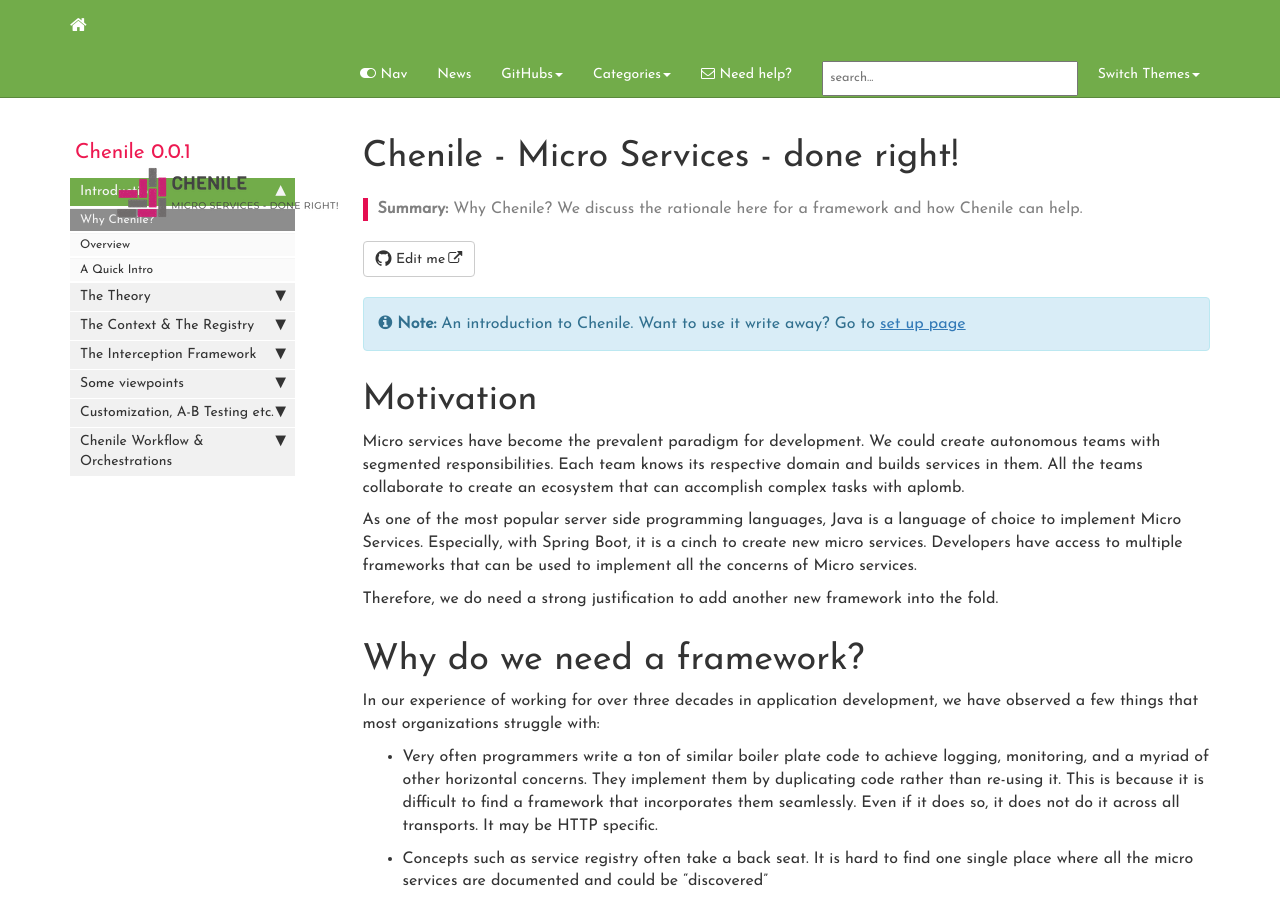
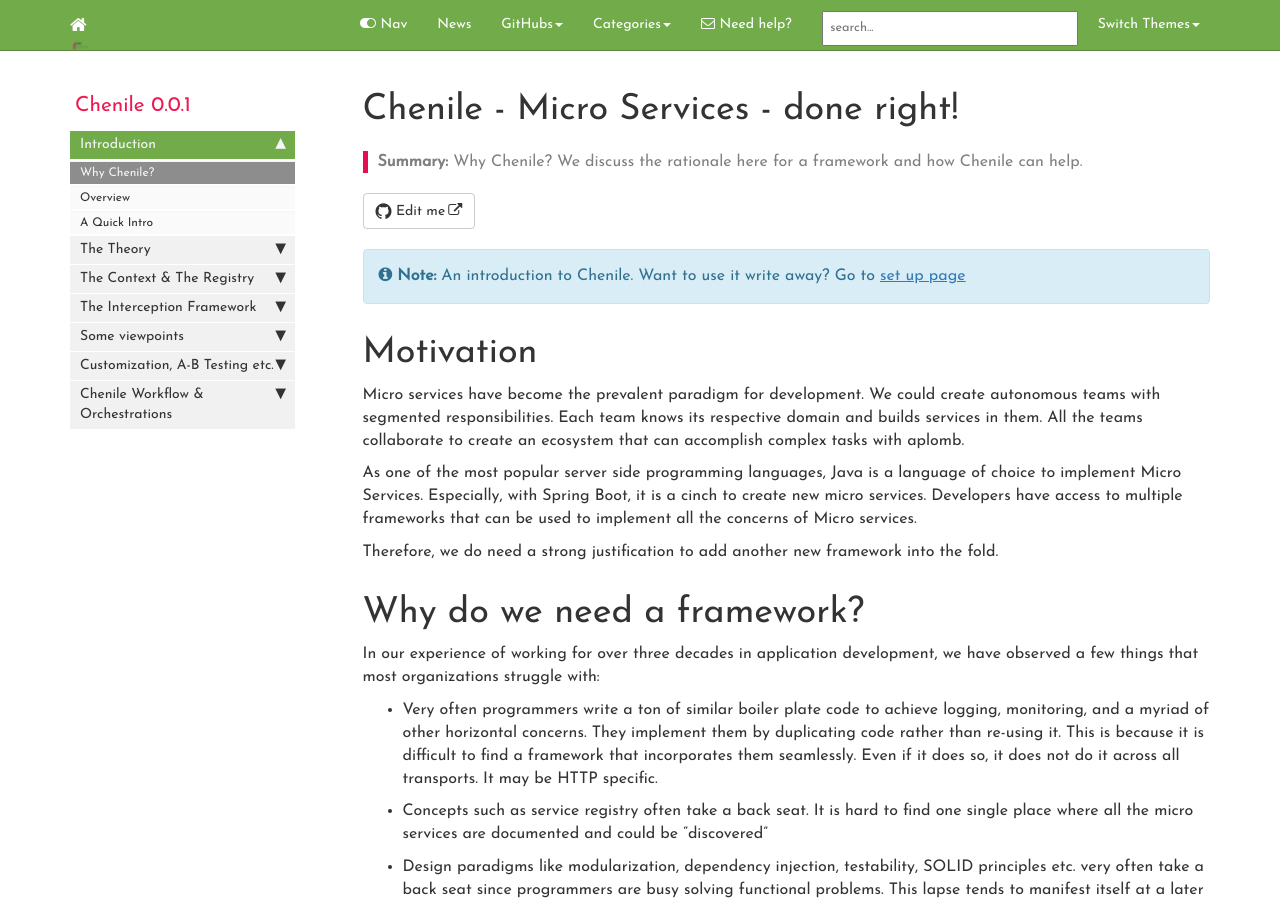
Before and after one commit to rajakolluru/cheniledocs.github.io, a Jekyll site: the page built from index.md, in a window 1280 px wide and 900 px high. Built offline with Jekyll 4.4.1, drawn with Linux system fonts in a browser that asks for light colours; comment, search, counter and statistics services are not loaded.

Commit message:
minor fixes

```diff
--- a/_includes/topnav.html
+++ b/_includes/topnav.html
@@ -8,7 +8,7 @@
                 <span class="icon-bar"></span>
                 <span class="icon-bar"></span>
             </button>
-            <a class="fa fa-home fa-lg navbar-brand" href="index.html">&nbsp;<img src='images/company_logo.png'/></a>
+            <a class="fa fa-home fa-lg navbar-brand" href="index.html">&nbsp;<img src='images/company_logo.png' width=20 height=20/></a>
         </div>
         <div class="collapse navbar-collapse" id="bs-example-navbar-collapse-1">
             <ul class="nav navbar-nav navbar-right">
```
Also changed, not shown: images/company_logo.png.
